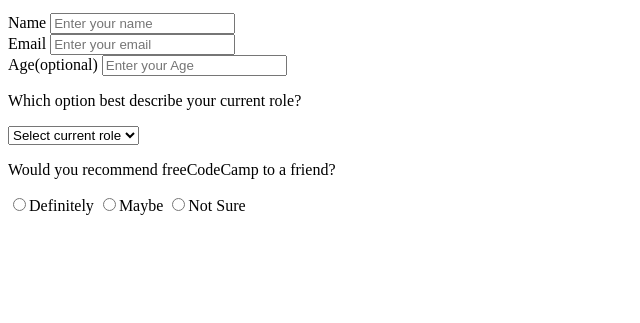
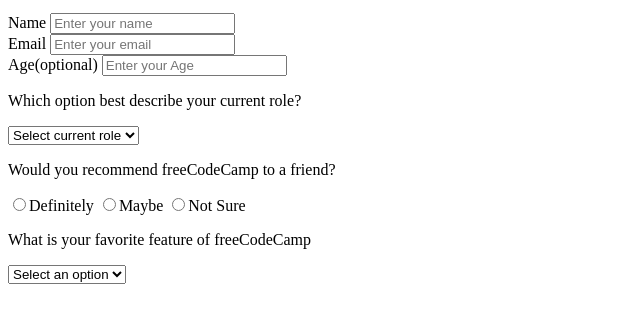
Before and after one commit to VinayakSuthar/FCC-Survey-Form, a plain HTML site: page index.html in a window 1280 px wide. Shown: the part 101-424 px from the top of the page, without its empty margins (0-640 px from the left). Drawn offline with Linux system fonts and the light colour scheme.

Commit message:
Add fav feature input

```diff
--- a/index.html
+++ b/index.html
@@ -85,6 +85,16 @@
           />Not Sure
         </label>
       </div>
+      <div class="form-group">
+        <p>What is your favorite feature of freeCodeCamp</p>
+        <select id="most-like" name="mostLike" class="form-control">
+          <option disabled selected>Select an option</option>
+          <option value="challenges">Challenges</option>
+          <option value="projects">Projects</option>
+          <option value="community">Community</option>
+          <option value="openSource">Open Source</option>
+        </select>
+      </div>
     </form>
     </div>
   </body>
```
